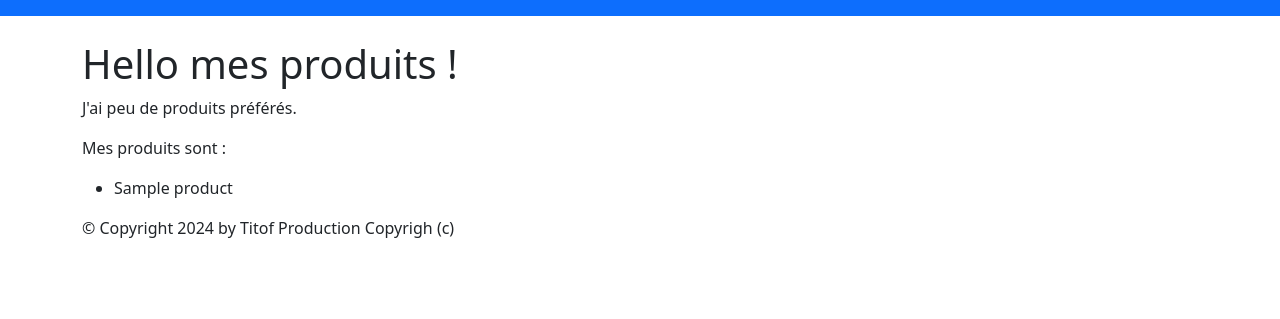
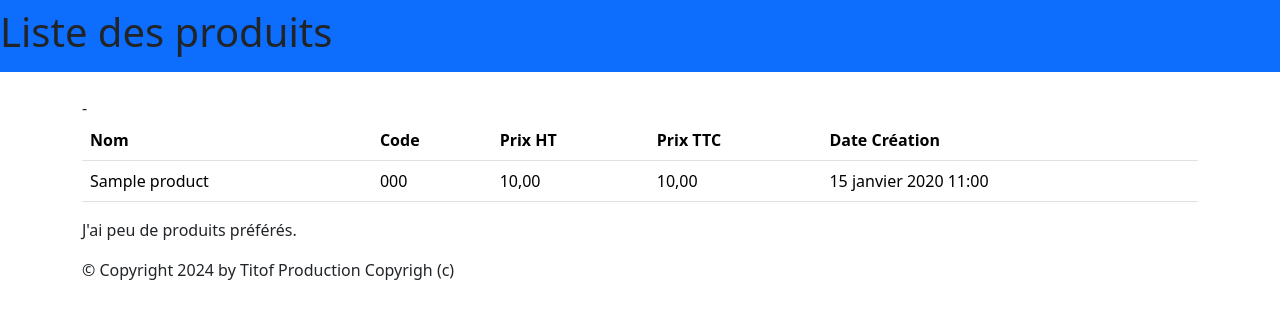
Before and after one commit to BOURREAUQuentin/Programmation-avancee, a Django app: page /LesProduits/productview in a window 1280 px wide. Shown: the top 319 px of the page. Run offline with Django 5.2, Linux system fonts and the light colour scheme; tables that the repository leaves empty hold one stand-in row (values such as "Sample post"); some libraries are stand-ins or nearby versions.

Commit message:
fin du tp2

```diff
--- a/GestionProduits/LesProduits/templates/LesProduits/list_products.html
+++ b/GestionProduits/LesProduits/templates/LesProduits/list_products.html
@@ -1,21 +1,40 @@
 {% extends 'LesProduits/base.html' %}
+{% block title %}
+    Mon application DJANGO
+{% endblock %}
+{% block menu %}
+    <h1>Liste des produits</h1>
+{% endblock %}
 {% block contenu %}
-    <h1>Hello mes produits !</h1>
+    <table class="table">
+    <thead>
+        <th>Nom</th>
+        <th>Code</th>
+        <th>Prix HT</th>
+        <th>Prix TTC</th>
+        <th>Date Création</th>
+    </thead>
+    <tbody>
+        {% for prdct in prdcts %}
+            <tr>
+            <td>{{ prdct.name }} </td>
+            <td>{{ prdct.code }} </td>
+            <td>{{ prdct.price_ht }} </td>
+            <td>{{ prdct.price_ttc }} </td>
+            <td>{{ prdct.date_creation }} </td>
+            </tr>-
+        {% endfor %}
+    </tbody>
+    </table>
     <p>
         J'ai
         {% if prdcts|length < 5 %}
-            peu de
-            {% elif prdcts|length < 10 %}
-            quelques
+        peu de
+        {% elif prdcts|length < 10 %}
+        quelques
         {% else %}
-            beaucoup de
+        beaucoup de
         {% endif %}
         produits préférés.
     </p>
-    <p>Mes produits sont :</p>
-    <ul>
-        {% for product in prdcts %}
-            <li> {{ product.name }} </li>
-        {% endfor %}
-    </ul>
 {% endblock %}
--- a/GestionProduits/LesProduits/views.py
+++ b/GestionProduits/LesProduits/views.py
@@ -16,7 +16,7 @@
 #     reponse += "</ul>"
 #     return HttpResponse(reponse)
 
-def home(request):
+def home():
     return HttpResponse("<h1>Hello Django!</h1>")
 
 def about(request):
```
